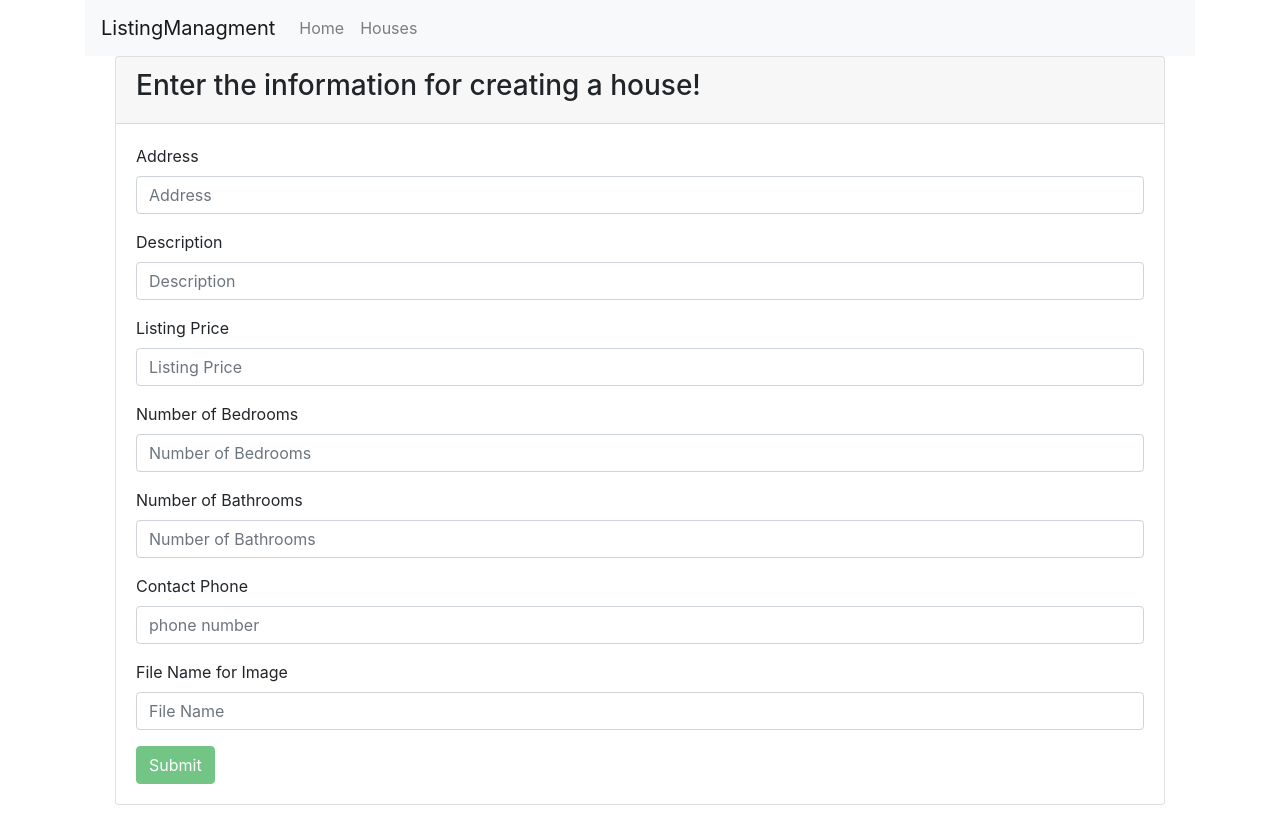
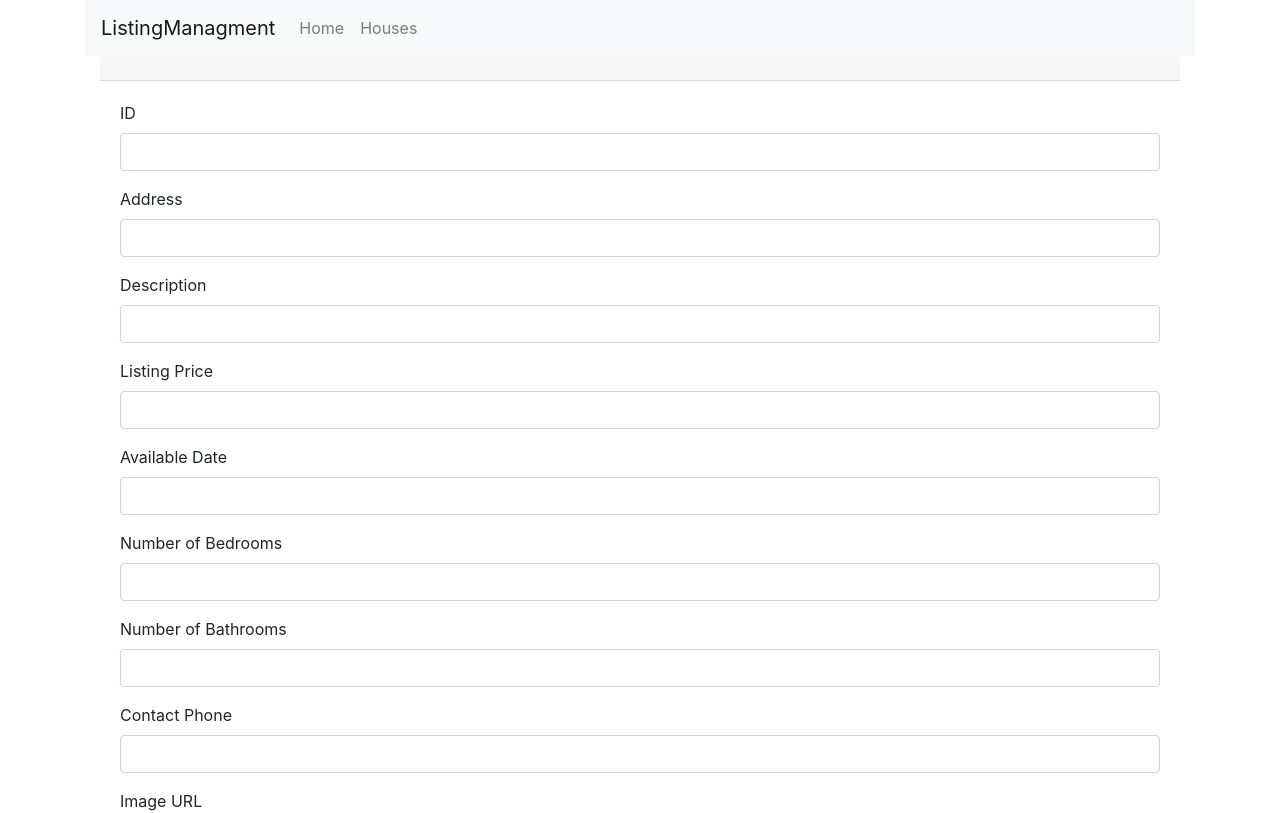
Before and after one commit to lcarlso2/AngularInClass, an Angular app: page /create in a window 1280 px wide. Shown: the top 813 px of the page. Built offline with nearby package versions, Linux system fonts and the light colour scheme.

Commit message:
Tyler's forms added

```diff
--- a/src/app/app.module.ts
+++ b/src/app/app.module.ts
@@ -2,7 +2,7 @@ import { BrowserModule } from '@angular/platform-browser';
 import { NgModule } from '@angular/core';
 import { FormsModule } from '@angular/forms'
 import { RouterModule } from '@angular/router'
-
+import { ReactiveFormsModule } from '@angular/forms';
 import { AppComponent } from './app.component';
 import { HouseListComponent } from './houses/house-list.component/house-list.component';
 import { HomeComponent } from './home/home.component';
@@ -45,6 +45,7 @@ import { House } from './houses/house.model';
   imports: [
     BrowserModule,
     FormsModule,
+    ReactiveFormsModule,
     HttpClientModule,
     RouterModule.forRoot([
       {path: 'houses', component: HouseListComponent},
--- a/src/app/houses/house-create-component/house-create.component.html
+++ b/src/app/houses/house-create-component/house-create.component.html
@@ -1,3 +1,113 @@
 <div class="container">
-    <lm-house-form (childEvent)='onChildEvent($event)' [inputHouse]='house' [title]='title'></lm-house-form>
-</div>
+    <div class="card-header"></div>
+    <div class="card-body">
+      <form [formGroup]="houseForm" (ngSubmit)="onSubmit()">
+        <!-- House ID field -->
+        <div class="form-group">
+          <label for="id">ID</label>
+          <input
+            type="text"
+            formControlName="id"
+            class="form-control"
+            [ngClass]="{ 'is-invalid': submitted && fields.id.errors }"
+          />
+          <div *ngIf="submitted && fields.id.errors" class="invalid-feedback">
+              <div *ngIf="fields.id.errors.required">ID is required</div>
+          </div>
+        </div>
+
+        <!-- Address field -->
+        <div class="form-group">
+          <label for="address">Address</label>
+          <input
+            type="text"
+            formControlName="address"
+            class="form-control"
+            [ngClass]="{ 'is-invalid': submitted && fields.address.errors }"
+          />
+        </div>
+
+        <!-- Description field -->
+        <div class="form-group">
+          <label for="description">Description</label>
+          <input
+            type="text"
+            formControlName="description"
+            class="form-control"
+            [ngClass]="{ 'is-invalid': submitted && fields.description.errors }"
+          />
+        </div>
+
+        <!-- Listing price field -->
+        <div class="form-group">
+          <label for="listingPrice">Listing Price</label>
+          <input
+            type="text"
+            formControlName="price"
+            class="form-control"
+            [ngClass]="{ 'is-invalid': submitted && fields.price.errors }"
+          />
+        </div>
+
+        <!-- Available date field -->
+        <div class="form-group">
+          <label for="availableDate">Available Date</label>
+          <input
+            type="text"
+            formControlName="availableDate"
+            class="form-control"
+            [ngClass]="{ 'is-invalid': submitted && fields.availableDate.errors }"
+          />
+        </div>
+
+        <!-- Number of bedrooms field -->
+        <div class="form-group">
+          <label for="numOfBedroom">Number of Bedrooms</label>
+          <input
+            type="number"
+            formControlName="bedrooms"
+            class="form-control"
+            [ngClass]="{ 'is-invalid': submitted && fields.bedrooms.errors }"
+          />
+        </div>
+
+        <!-- Number of Bathrooms field -->
+        <div class="form-group">
+          <label for="numOfBathroom">Number of Bathrooms</label>
+          <input
+            type="number"
+            formControlName="bathrooms"
+            class="form-control"
+            [ngClass]="{ 'is-invalid': submitted && fields.bathrooms.errors }"
+          />
+        </div>
+
+        <!-- Contact phone number field -->
+        <div class="form-group">
+          <label for="contactPhone">Contact Phone</label>
+          <input
+            type="text"
+            class="form-control"
+            formControlName="contactNumber"
+            [ngClass]="{ 'is-invalid': submitted && fields.contactNumber.errors }"
+          />
+        </div>
+
+        <!-- Image url field -->
+        <div class="form-group">
+          <label for="imageUrl">Image URL</label>
+          <input
+            type="text"
+            class="form-control"
+            formControlName="image"
+            [ngClass]="{ 'is-invalid': submitted && fields.image.errors }"
+          />
+        </div>
+        <button type="submit" class="btn btn-primary">Submit</button>
+      </form>
+      <div>{{ diagnostic }}</div>
+      <div>
+        {{ houseForm.value | json }}
+      </div>
+    </div>
+  </div>
--- a/src/app/houses/house-create-component/house-create.component.ts
+++ b/src/app/houses/house-create-component/house-create.component.ts
@@ -1,6 +1,7 @@
-import { Component, OnChanges, SimpleChanges, DoCheck, OnInit } from '@angular/core';
-import { HouseService } from '../../services/house.service';
+import { Component, OnInit } from '@angular/core';
 import { House } from '../house.model';
+import { NgForm, FormGroup, FormBuilder, Validators } from '@angular/forms';
+import { HouseService } from 'src/app/services/house.service';
 import { Router } from '@angular/router';
 
 @Component({
@@ -8,24 +9,51 @@ import { Router } from '@angular/router';
   templateUrl: './house-create.component.html',
   styleUrls: ['./house-create.component.css']
 })
-export class HouseCreateComponent  {
+export class HouseCreateComponent implements OnInit {
+house: House;
+houseForm: FormGroup;
+submitted = false;
+diagnostic: string;
 
-  title = "Enter the information for creating a house!";
+constructor(private formBuilder: FormBuilder, private router: Router, private service: HouseService) {
+  this.house = new House(null, null, null, null, null, null, null, null, null, 0, 0);
+ }
 
-  house: House;
+    ngOnInit() {
+        this.houseForm = this.formBuilder.group({
+            id: ['', Validators.required],
+            address: ['', Validators.required],
+            description: ['', Validators.required],
+            price: ['', Validators.required],
+            availableDate: ['', Validators.required],
+            bedrooms: ['', Validators.required],
+            bathrooms: ['', Validators.required],
+            contactNumber: ['', Validators.required],
+            image: ['', Validators.required],
+        });
+    }
 
-  onChildEvent(house: House): void {
-    console.log(house);
-    this.houseService.createHouse(house).subscribe( house => this.router.navigate(["/houses"]) );
-  }
+    // convenience getter for easy access to form fields
+    get fields() { return this.houseForm.controls; }
 
-  constructor(private houseService: HouseService, private router: Router) {
-    this.house = new House(null,null,null,null,null,null,null,null,null,null,null);
-  }
+    onSubmit() {
+        this.submitted = true;
 
+        // stop here if form is invalid
+        if (this.houseForm.invalid) {
+            console.log('inside invalid form');
+            return;
+        }
+        this.diagnostic = JSON.stringify(this.house);
+        this.service.createHouse(this.house).subscribe(
+           (house) =>  this.router.navigate(['houses']));
 
+        // display form values on success
+        alert('SUCCESS!! :-)\n\n' + JSON.stringify(this.houseForm.value, null, 4));
+    }
 
-
-
-
+    onReset() {
+        this.submitted = false;
+        this.houseForm.reset();
+    }
 }
```
